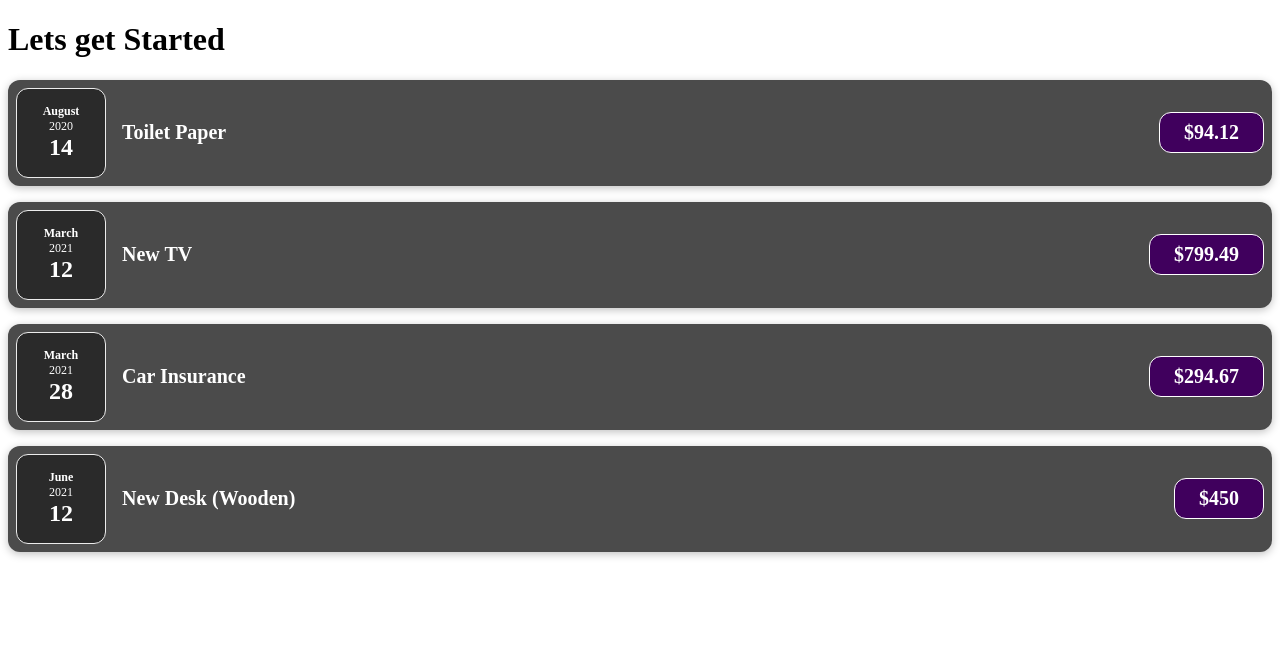
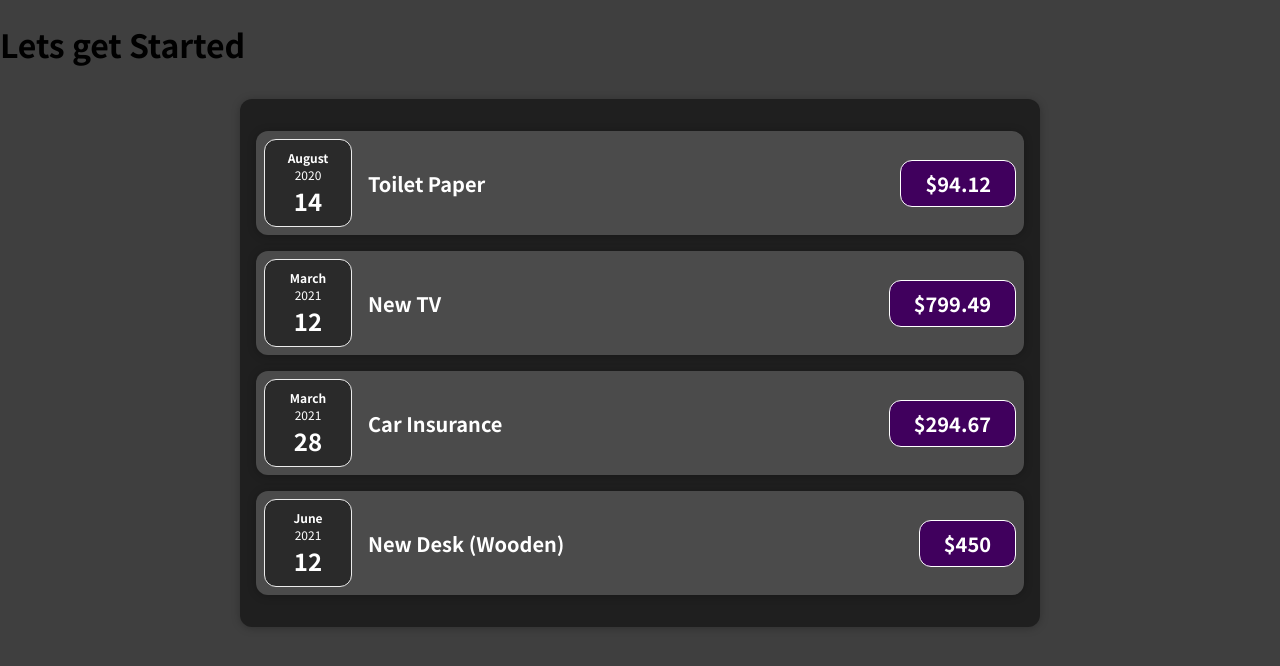
Before and after one commit to rhobbikhaidir/Dinamic-css-React, a React (Create React App) app: page / in a window 1280 px wide. Shown: the top 666 px of the page. Built offline with nearby package versions, Linux system fonts and the light colour scheme.

Commit message:
adding classes

```diff
--- a/src/App.js
+++ b/src/App.js
@@ -1,4 +1,5 @@
 import Expenseitem from "./components/ExpenseItem";
+import Expenses from "./components/Expenses";
 
 function App() {
   const expenses = [
@@ -25,26 +26,7 @@ function App() {
   return (
     <div>
       <h1>Lets get Started</h1>
-      <Expenseitem
-        title={expenses[0].title}
-        date={expenses[0].date}
-        amount={expenses[0].amount}
-      />
-      <Expenseitem
-        title={expenses[1].title}
-        date={expenses[1].date}
-        amount={expenses[1].amount}
-      />
-      <Expenseitem
-        title={expenses[2].title}
-        date={expenses[2].date}
-        amount={expenses[2].amount}
-      />
-      <Expenseitem
-        title={expenses[3].title}
-        date={expenses[3].date}
-        amount={expenses[3].amount}
-      />
+      <Expenses item={expenses} />
     </div>
   );
 }
--- /dev/null
+++ b/src/components/Card.css
@@ -0,0 +1,4 @@
+.card {
+  border-radius: 12px;
+  box-shadow: 0 1px 8px rgba(0, 0, 0, 0.25);
+}
--- /dev/null
+++ b/src/components/Card.js
@@ -0,0 +1,7 @@
+import React from "react";
+import "./Card.css";
+
+export default function Card(props) {
+  const clasess = "card " + props.className;
+  return <div className={clasess}>{props.children}</div>;
+}
--- a/src/components/ExpenseDate.js
+++ b/src/components/ExpenseDate.js
@@ -1,4 +1,4 @@
-import "./expenseDate.css";
+import "./ExpenseDate.css";
 
 export default function ExpenseDate(props) {
   const month = props.date.toLocaleString("eng-US", { month: "long" });
--- a/src/components/ExpenseItem.css
+++ b/src/components/ExpenseItem.css
@@ -2,7 +2,6 @@
   display: flex;
   justify-content: space-between;
   align-items: center;
-  box-shadow: 0 2px 8px rgba(0, 0, 0, 0.25);
   padding: 0.5rem;
   margin: 1rem 0;
   border-radius: 12px;
--- a/src/components/ExpenseItem.js
+++ b/src/components/ExpenseItem.js
@@ -1,14 +1,15 @@
 import React from "react";
+import Card from "./Card";
 import ExpenseDate from "./ExpenseDate";
 import "./ExpenseItem.css";
 export default function Expenseitem(props) {
   return (
-    <div className="expense-item">
+    <Card className="expense-item">
       <ExpenseDate date={props.date} />
       <div className="expense-item__description">
         <h2>{props.title}</h2>
         <div className="expense-item__price">${props.amount}</div>
       </div>
-    </div>
+    </Card>
   );
 }
--- /dev/null
+++ b/src/components/Expenses.css
@@ -0,0 +1,7 @@
+.expenses {
+  padding: 1rem;
+  background-color: rgb(31, 31, 31);
+  margin: 2rem auto;
+  width: 50rem;
+  max-width: 95%;
+}
--- /dev/null
+++ b/src/components/Expenses.js
@@ -0,0 +1,30 @@
+import React from "react";
+import "./Expenses.css";
+import Expenseitem from "./ExpenseItem";
+import Card from "./Card";
+export default function Expenses(props) {
+  return (
+    <Card className="expenses">
+      <Expenseitem
+        title={props.item[0].title}
+        date={props.item[0].date}
+        amount={props.item[0].amount}
+      />
+      <Expenseitem
+        title={props.item[1].title}
+        date={props.item[1].date}
+        amount={props.item[1].amount}
+      />
+      <Expenseitem
+        title={props.item[2].title}
+        date={props.item[2].date}
+        amount={props.item[2].amount}
+      />
+      <Expenseitem
+        title={props.item[3].title}
+        date={props.item[3].date}
+        amount={props.item[3].amount}
+      />
+    </Card>
+  );
+}
--- /dev/null
+++ b/src/index.css
@@ -0,0 +1,14 @@
+@import url("https://fonts.googleapis.com/css2?family=Noto+Sans+JP:wght@400;700&display=swap");
+
+* {
+  box-sizing: border-box;
+}
+
+html {
+  font-family: "Noto Sans JP", sans-serif;
+}
+
+body {
+  margin: 0;
+  background-color: #3f3f3f;
+}
--- a/src/index.js
+++ b/src/index.js
@@ -1,6 +1,7 @@
 import React from "react";
 import ReactDOM from "react-dom";
 import App from "./App";
+import "./index.css";
 import reportWebVitals from "./reportWebVitals";
 
 ReactDOM.render(
```
Also changed, not shown: src/components/ExpenseDate.css (renamed from src/components/expenseDate.css).
